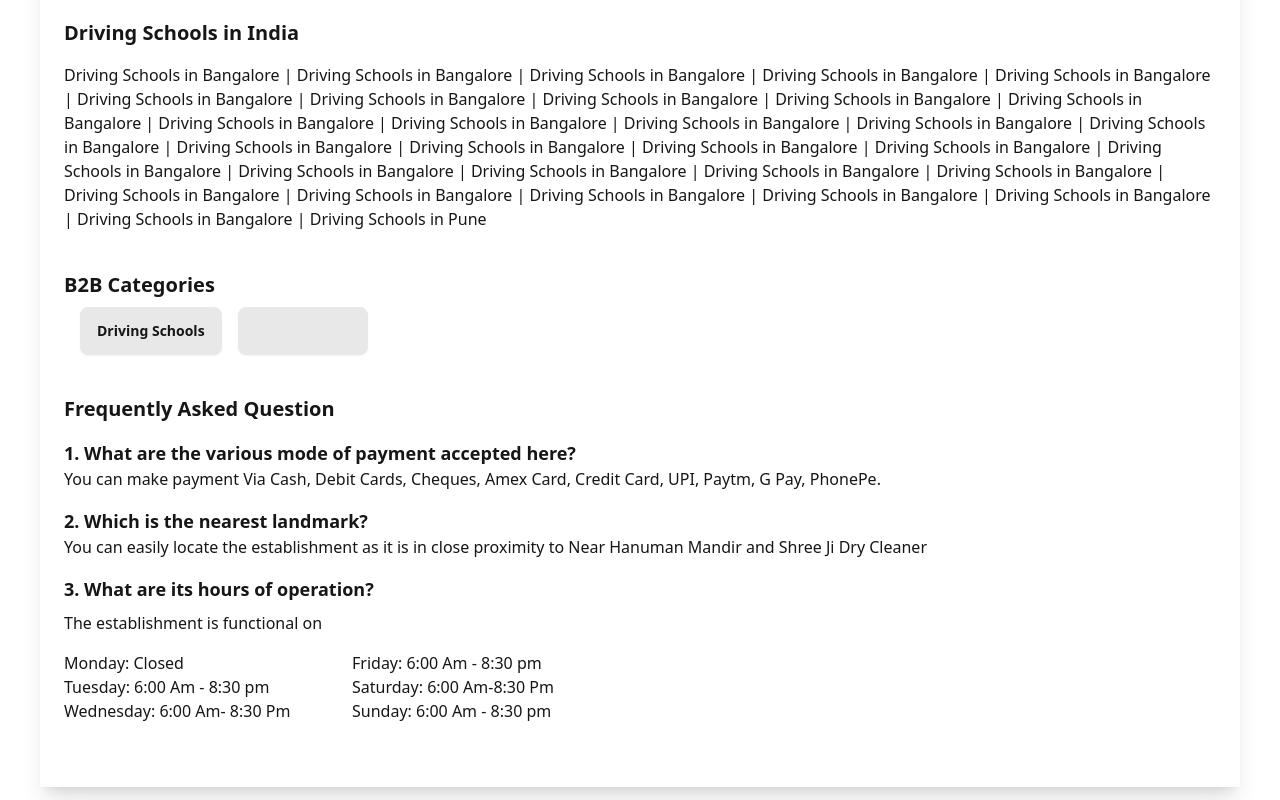
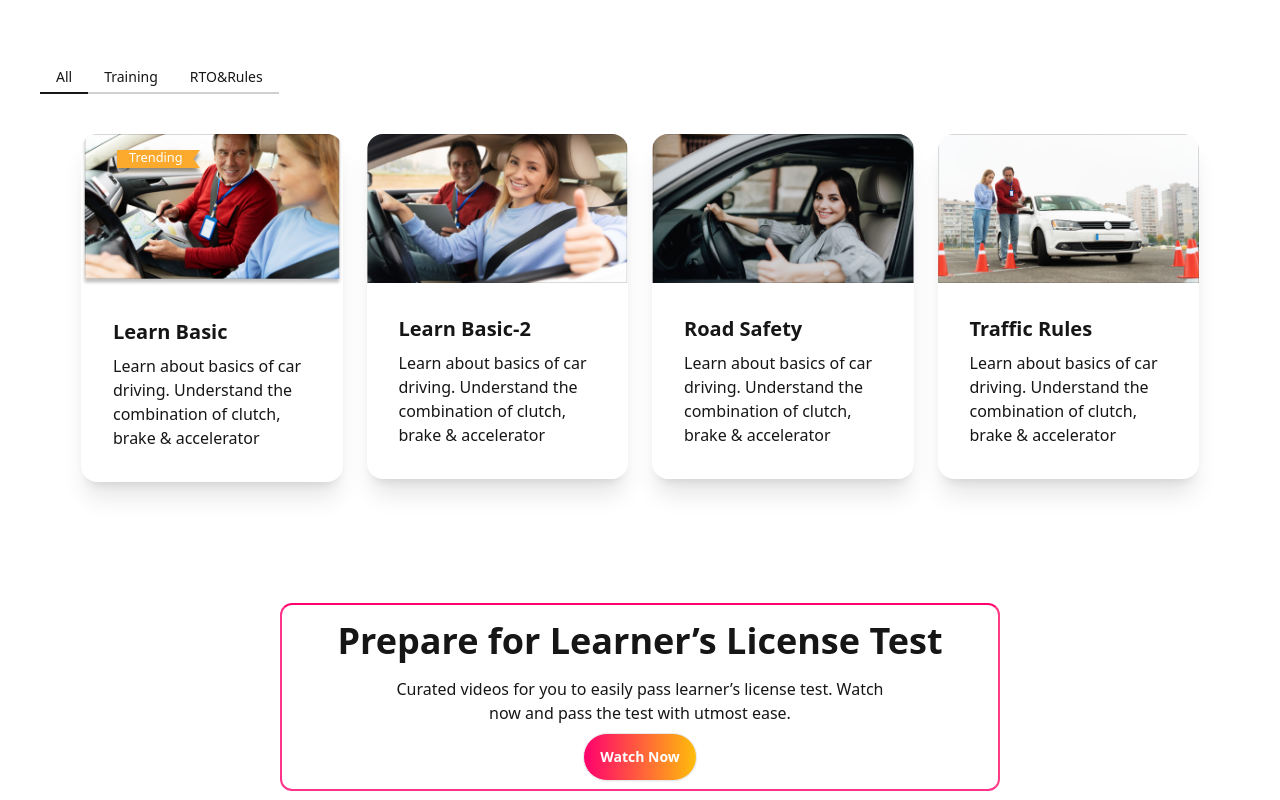
Before and after one commit to AbuBokorprog/upride, a React (Vite) app: page / in a window 1280 px wide. Shown: the part 4520-5320 px from the top of the page. Built offline with nearby package versions, Linux system fonts and the light colour scheme.

Commit message:
Learning Program section add

```diff
--- a/public/Learning.json
+++ b/public/Learning.json
@@ -4,7 +4,7 @@
     "image": "/blog-1.png",
     "title": "Learn Basic",
     "isTrending": "Trending",
-    "description": "description"
+    "description": "Learn about basics of car driving. Understand the combination of clutch, brake & accelerator"
   },
   {
     "id": "56457",
--- a/src/Pages/Home/ClientSays/ClientSays.tsx
+++ b/src/Pages/Home/ClientSays/ClientSays.tsx
@@ -4,7 +4,7 @@ const ClientSays: React.FC = () => {
   return (
     <div className="my-10 lg:my-20 mx-2 md:mx-10">
       <div className="my-10 lg:my-20">
-        <h2>what our clients say</h2>
+        <h2>What our clients say</h2>
         <div className="mt-4 md:flex gap-4 items-center md:justify-between">
           <p>Quality training and easy to get driving license</p>
         </div>
--- a/src/Pages/Home/Home.tsx
+++ b/src/Pages/Home/Home.tsx
@@ -5,7 +5,7 @@ import School from "./School/School";
 import Offers from "./Offers/Offers";
 import ClientSays from "./ClientSays/ClientSays";
 import FAQ from "./FAQ'S/FAQ's";
-// import LearningTab from "./LearningTab/LearningTab";
+import LearningTab from "./LearningTab/LearningTab";
 
 const Home: React.FC = () => {
   return (
@@ -14,7 +14,7 @@ const Home: React.FC = () => {
       <OurServices />
       <School />
       <Offers />
-      {/* <LearningTab /> */}
+      <LearningTab />
       <ClientSays />
       <FAQ />
     </div>
--- a/src/Pages/Home/LearningTab/LearningAll.tsx
+++ b/src/Pages/Home/LearningTab/LearningAll.tsx
@@ -5,11 +5,40 @@ interface LearningAll {
   title: string;
   description: string;
   image: string;
-  trending?: string;
+  isTrending?: string;
 }
 
-const LearningAll: React.FC<LearningAll> = () => {
-  return <div></div>;
+const LearningAll: React.FC<LearningAll> = ({
+  title,
+  description,
+  image,
+  isTrending,
+}) => {
+  return (
+    <div>
+      <div className="card bg-base-100 shadow-xl">
+        <figure className="relative">
+          <img src={image} alt="blog" />
+        </figure>
+        <div className="card-body">
+          <h3 className="card-title">{title}</h3>
+          <p>{description}</p>
+          <div className="absolute top-4">
+            {isTrending ? (
+              <div className="relative">
+                <img src="/public/trending.png" alt="" />
+                <p className=" absolute text-white bottom-[7px] left-4 font-medium">
+                  <small>{isTrending}</small>
+                </p>
+              </div>
+            ) : (
+              ""
+            )}
+          </div>
+        </div>
+      </div>
+    </div>
+  );
 };
 
 export default LearningAll;
--- a/src/Pages/Home/LearningTab/LearningTab.css
+++ b/src/Pages/Home/LearningTab/LearningTab.css
@@ -0,0 +1,6 @@
+.border-color-specific {
+  border-top: 2px solid rgba(255, 0, 110, 1); /* #ff006e with alpha 1 */
+  border-right: 2px solid rgba(255, 10, 100, 0.8); /* #ffbe0b with alpha 0.8 */
+  border-bottom: 2px solid rgba(255, 0, 110, 0.8); /* #ff006e with alpha 0.6 */
+  border-left: 2px solid rgba(255, 0, 110, 0.8); /* #ff006e with alpha 0.4 */
+}
--- a/src/Pages/Home/LearningTab/LearningTab.tsx
+++ b/src/Pages/Home/LearningTab/LearningTab.tsx
@@ -1,6 +1,4 @@
 import React, { useEffect, useState } from "react";
-// import { Tab, Tabs, TabList, TabPanel } from "react-tabs";
-// import "react-tabs/style/react-tabs.css";
 import "./LearningTab.css";
 import LearningAll from "./LearningAll";
 
@@ -9,29 +7,19 @@ interface LearningAllTab {
   title: string;
   description: string;
   image: string;
-  trending?: string;
+  isTrending?: string;
 }
 
 const LearningTab: React.FC = () => {
-  const [activeTab, setActiveTab] = useState(1);
-
-  const handleTabClick = (tabNumber: number) => {
-    setActiveTab(tabNumber);
-  };
   const [learningAll, setLearningAll] = useState<LearningAllTab[]>();
 
   useEffect(() => {
-    fetch("/learning")
+    fetch("/public/Learning.json")
       .then((res) => res.json())
-      .then((data) => setLearningAll(data));
+      .then((data) => {
+        setLearningAll(data);
+      });
   }, []);
-
-  {
-    learningAll?.map((l: LearningAllTab) => (
-      <LearningAll key={l.id} {...l}></LearningAll>
-    ));
-  }
-
   return (
     <div className="my-10 lg:my-20 mx-2 md:mx-10">
       <h2 className="text-center my-10 lg:my-20">
@@ -55,29 +43,53 @@ const LearningTab: React.FC = () => {
         </div>
       </div>
       <div className="">
-        <div className="tab-buttons tabs-bordered">
-          {[1, 2, 3].map((tabNumber) => (
-            <button
-              key={tabNumber}
-              className={`tab-button ${
-                activeTab === tabNumber ? "text-primary" : ""
-              }`}
-              onClick={() => handleTabClick(tabNumber)}
-            >
-              Tab {tabNumber}
-            </button>
-          ))}
+        <div role="tablist" className="tabs tabs-bordered">
+          <input
+            type="radio"
+            name="my_tabs_1"
+            role="tab"
+            className="tab"
+            aria-label="All"
+            defaultChecked
+          />
+          <div role="tabpanel" className="tab-content p-10">
+            <div className="grid grid-cols-1 md:grid-cols-2 lg:grid-cols-4 gap-6 mx-auto">
+              {learningAll?.map((l: LearningAllTab) => (
+                <LearningAll key={l.id} {...l}></LearningAll>
+              ))}
+            </div>
+          </div>
+          <input
+            type="radio"
+            name="my_tabs_1"
+            role="tab"
+            className="tab"
+            aria-label="Training"
+          />
+          <div role="tabpanel" className="tab-content p-10">
+            N/A
+          </div>
+          <input
+            type="radio"
+            name="my_tabs_1"
+            role="tab"
+            className="tab"
+            aria-label="RTO&Rules"
+          />
+          <div role="tabpanel" className="tab-content p-10">
+            N/A
+          </div>
         </div>
-        <div className="tab-content">
-          {[1, 2, 3].map((tabNumber) => (
-            <div
-              key={tabNumber}
-              className={`tab-panel ${activeTab === tabNumber ? "active" : ""}`}
-            >
-              Content for Tab {tabNumber}
-            </div>
-          ))}
-        </div>
+      </div>
+      <div className="my-10 lg:my-20 rounded-xl lg:mx-60 text-center border-color-specific">
+        <h3 className="my-4">Prepare for Learner’s License Test</h3>
+        <p className="lg:px-28 my-2">
+          Curated videos for you to easily pass learner’s license test. Watch
+          now and pass the test with utmost ease.{" "}
+        </p>
+        <button className="mb-2 btn rounded-3xl text-white lg:mx-60 bg-gradient-to-r from-[#FF006E] to-[#FFBE0B]">
+          Watch Now
+        </button>
       </div>
     </div>
   );
--- a/src/Pages/Home/School/SchoolsCard.tsx
+++ b/src/Pages/Home/School/SchoolsCard.tsx
@@ -17,7 +17,6 @@ const SchoolsCard: React.FC<Schools> = ({
   ratings,
   price,
 }) => {
-  console.log(ratings);
   return (
     <div>
       <div className="card card-compact mx-auto w-96 bg-base-100 shadow-xl">
```
Also changed, not shown: public/trending.png (added).
